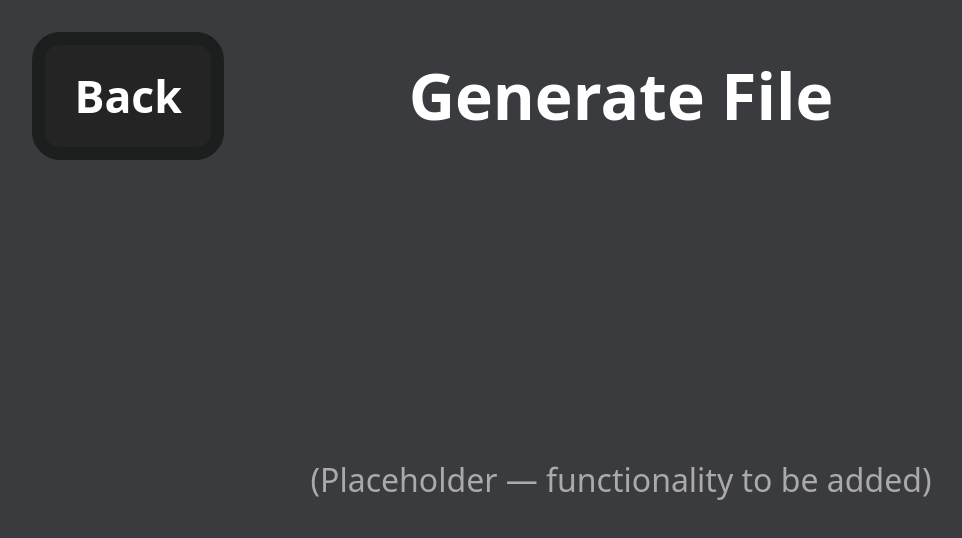
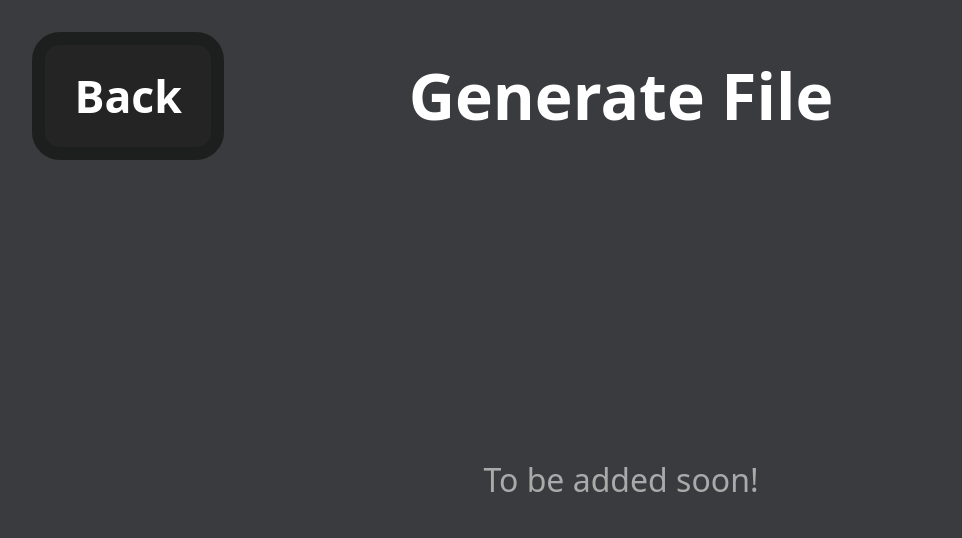
Before and after one commit to VihaanChhabria/VScouter, a React (Vite) app in the folder website/: page /event-data/generate/file in a window 1280 px wide. Shown: the top 538 px of the page, without its empty margins (19-981 px from the left). Built offline with nearby package versions, Linux system fonts and the light colour scheme; no server answers.

Commit message:
updated placeholders and dump data to not split some keys

```diff
--- a/website/src/components/HomeComponents/HomeDumpDataButton.jsx
+++ b/website/src/components/HomeComponents/HomeDumpDataButton.jsx
@@ -24,11 +24,16 @@ const HomeDumpDataButton = () => {
     return word1 + (word2.charAt(0).toUpperCase() + word2.slice(1));
   };
 
+  const KEEP_AS_SINGLE_COLUMN = ["autoRobotPositions", "fuelShotAndSourceInfo"];
+
   const addHeaders = (data, previousKey = "") => {
     let headers = [];
     for (const [key, value] of Object.entries(data)) {
-      if (isOneDimensional(value)) {
-        headers.push(convertToCamelCase(previousKey, key));
+      const fullKey = convertToCamelCase(previousKey, key);
+      if (KEEP_AS_SINGLE_COLUMN.includes(fullKey) || KEEP_AS_SINGLE_COLUMN.includes(key)) {
+        headers.push(fullKey);
+      } else if (isOneDimensional(value)) {
+        headers.push(fullKey);
       } else if (Array.isArray(value)) {
         for (let arrayIndex = 0; arrayIndex < value.length; arrayIndex++) {
           if (isOneDimensional(value[arrayIndex])) {
@@ -60,10 +65,13 @@ const HomeDumpDataButton = () => {
     return headers;
   };
 
-  const addRow = (data) => {
+  const addRow = (data, previousKey = "") => {
     let row = [];
     for (const [key, value] of Object.entries(data)) {
-      if (isOneDimensional(value)) {
+      const fullKey = convertToCamelCase(previousKey, key);
+      if (KEEP_AS_SINGLE_COLUMN.includes(fullKey) || KEEP_AS_SINGLE_COLUMN.includes(key)) {
+        row.push(typeof value === "object" ? JSON.stringify(value ?? []) : value);
+      } else if (isOneDimensional(value)) {
         row.push(value);
       } else if (Array.isArray(value)) {
         for (let arrayIndex = 0; arrayIndex < value.length; arrayIndex++) {
--- a/website/src/pages/Settings/EventData/EventDataGenerateFilePage.jsx
+++ b/website/src/pages/Settings/EventData/EventDataGenerateFilePage.jsx
@@ -2,10 +2,7 @@ import React from "react";
 import EventDataPageTemplate from "../../../components/Settings/EventDataPageTemplate";
 
 const EventDataGenerateFilePage = () => (
-  <EventDataPageTemplate
-    backTo="event-data/generate"
-    title="Generate File"
-  >
+  <EventDataPageTemplate backTo="event-data/generate" title="Generate File">
     <p
       style={{
         color: "#AAAAAA",
@@ -14,7 +11,7 @@ const EventDataGenerateFilePage = () => (
         width: "80%",
       }}
     >
-      (Placeholder — functionality to be added)
+      To be added soon!
     </p>
   </EventDataPageTemplate>
 );
--- a/website/src/pages/Settings/EventData/EventDataGenerateQRFPage.jsx
+++ b/website/src/pages/Settings/EventData/EventDataGenerateQRFPage.jsx
@@ -2,10 +2,7 @@ import React from "react";
 import EventDataPageTemplate from "../../../components/Settings/EventDataPageTemplate";
 
 const EventDataGenerateQRFPage = () => (
-  <EventDataPageTemplate
-    backTo="event-data/generate"
-    title="Generate QRFs"
-  >
+  <EventDataPageTemplate backTo="event-data/generate" title="Generate QRFs">
     <p
       style={{
         color: "#AAAAAA",
@@ -14,7 +11,7 @@ const EventDataGenerateQRFPage = () => (
         width: "80%",
       }}
     >
-      (Placeholder — functionality to be added)
+      To be added soon!
     </p>
   </EventDataPageTemplate>
 );
--- a/website/src/pages/Settings/EventData/EventDataLoadFilePage.jsx
+++ b/website/src/pages/Settings/EventData/EventDataLoadFilePage.jsx
@@ -2,10 +2,7 @@ import React from "react";
 import EventDataPageTemplate from "../../../components/Settings/EventDataPageTemplate";
 
 const EventDataLoadFilePage = () => (
-  <EventDataPageTemplate
-    backTo="event-data/load/offline"
-    title="Load File"
-  >
+  <EventDataPageTemplate backTo="event-data/load/offline" title="Load File">
     <p
       style={{
         color: "#AAAAAA",
@@ -14,7 +11,7 @@ const EventDataLoadFilePage = () => (
         width: "80%",
       }}
     >
-      (Placeholder — functionality to be added)
+      To be added soon!
     </p>
   </EventDataPageTemplate>
 );
--- a/website/src/pages/Settings/EventData/EventDataLoadQRFPage.jsx
+++ b/website/src/pages/Settings/EventData/EventDataLoadQRFPage.jsx
@@ -2,10 +2,7 @@ import React from "react";
 import EventDataPageTemplate from "../../../components/Settings/EventDataPageTemplate";
 
 const EventDataLoadQRFPage = () => (
-  <EventDataPageTemplate
-    backTo="event-data/load/offline"
-    title="Load QRFs"
-  >
+  <EventDataPageTemplate backTo="event-data/load/offline" title="Load QRFs">
     <p
       style={{
         color: "#AAAAAA",
@@ -14,7 +11,7 @@ const EventDataLoadQRFPage = () => (
         width: "80%",
       }}
     >
-      (Placeholder — functionality to be added)
+      To be added soon!
     </p>
   </EventDataPageTemplate>
 );
```
